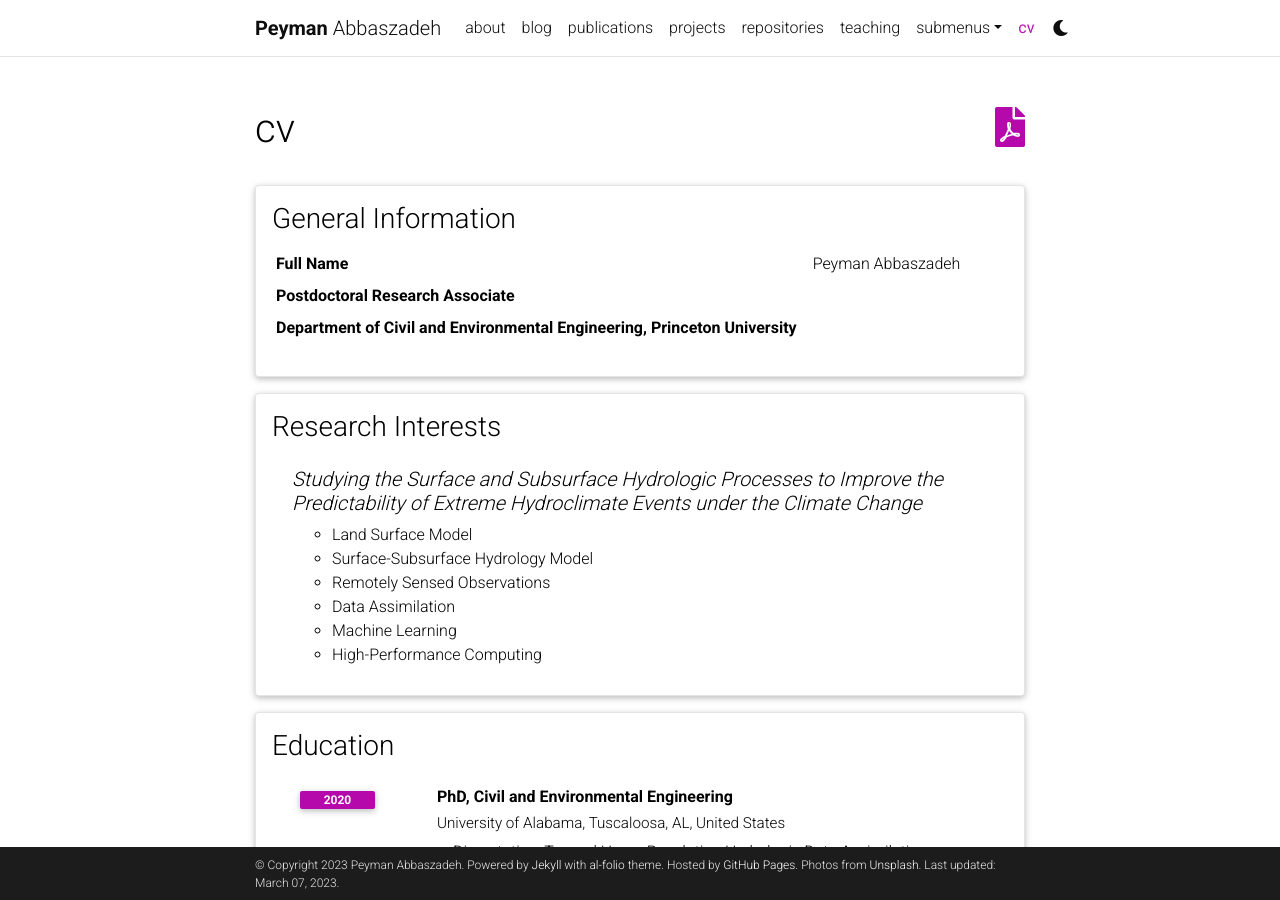
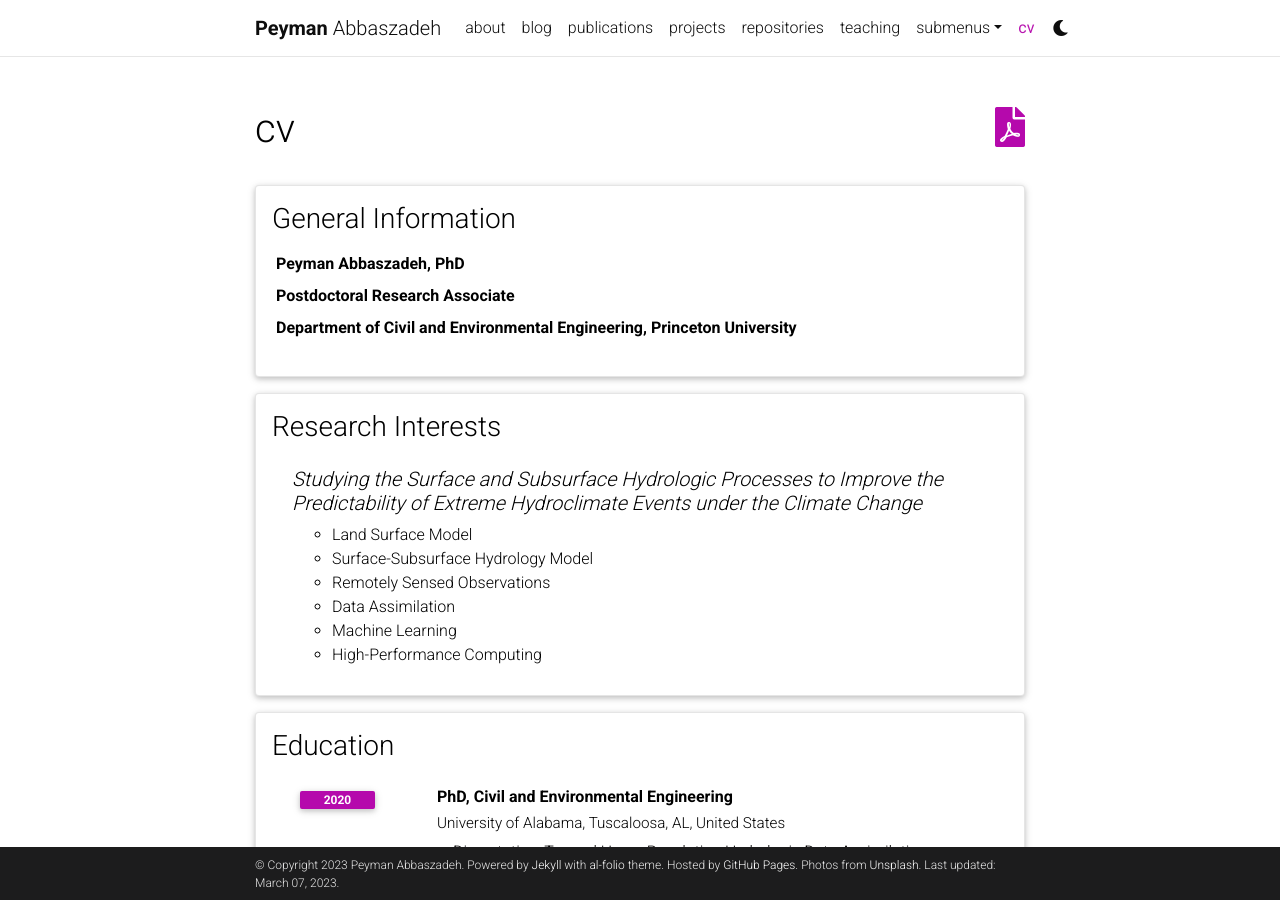
Before and after one commit to Pabbaszadeh/Pabbaszadeh.github.io, a Jekyll site: the page built from _pages/cv.md, in a window 1280 px wide and 900 px high. Built offline with Jekyll 4.4.1, drawn with Linux system fonts in a browser that asks for light colours; comment, search, counter and statistics services are not loaded; a style sheet for code colours, icons or effects is not loaded.

Commit message:
Update cv.yml

```diff
--- a/_data/cv.yml
+++ b/_data/cv.yml
@@ -1,8 +1,8 @@
 - title: General Information
   type: map
   contents:
-    - name: Full Name
-      value: Peyman Abbaszadeh
+    - name: Peyman Abbaszadeh, PhD
+      value:
     - name: Postdoctoral Research Associate
       value:
     - name: Department of Civil and Environmental Engineering, Princeton University
```
